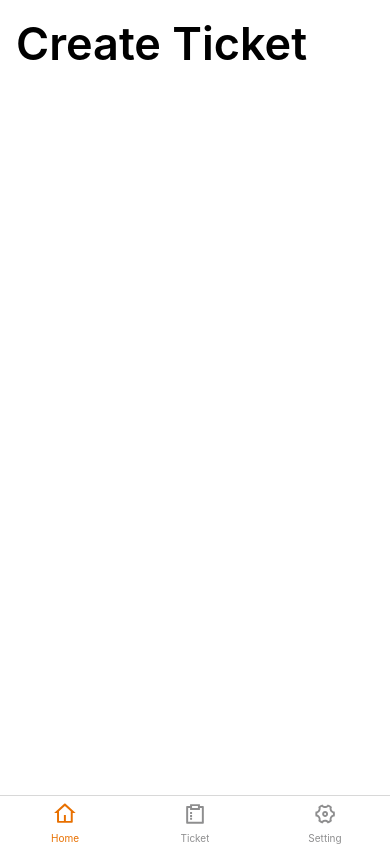
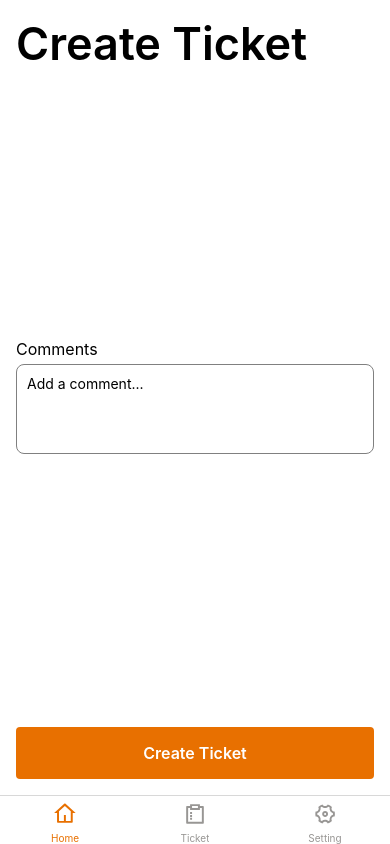
Before and after one commit to ocano12/onsite-native, a React Native app: screen /Home in a window 390 px wide. Built offline with nearby package versions, Linux system fonts and the light colour scheme.

Commit message:
added new comments section and a create ticket button

```diff
--- a/src/components/Button/index.tsx
+++ b/src/components/Button/index.tsx
@@ -1,17 +1,32 @@
 import React from 'react';
 import { Pressable, View, Text } from 'react-native';
+import { theme } from '../../styles/theme';
 
 export interface ButtonProps {
   title: string;
   disabled?: boolean;
+  onPress: () => void;
 }
 
-export const Button = ({ title, disabled = false }: ButtonProps) => {
+export const Button = ({ title, disabled = false, onPress }: ButtonProps) => {
   return (
-    <View>
-      <Pressable>
-        <Text>{title}</Text>
-      </Pressable>
-    </View>
+    <Pressable onPress={onPress}>
+      <View
+        style={{
+          backgroundColor: theme.colors.primary,
+          padding: 16,
+          borderRadius: 4,
+        }}>
+        <Text
+          style={{
+            color: theme.colors.white,
+            fontSize: theme.font.default,
+            textAlign: 'center',
+            fontWeight: '600',
+          }}>
+          {title}
+        </Text>
+      </View>
+    </Pressable>
   );
 };
--- a/src/screens/CreateTicket/CreateTicketScreen.tsx
+++ b/src/screens/CreateTicket/CreateTicketScreen.tsx
@@ -1,14 +1,40 @@
-import React from 'react';
-import { View, Text } from 'react-native';
+import React, { useState } from 'react';
+import { View, Text, Alert, TextInput } from 'react-native';
 import { ScreenContainer } from '../../components/ScreenContainer';
+import { Button } from '../../components/Button';
+import { theme } from '../../styles/theme';
+import { style } from './styles';
 
 export const CreateTicketScreen: React.FC = () => {
+  const [comment, setComment] = useState<string>('');
+
+  const createTicket = () => {
+    Alert.alert('Ticket created');
+  };
+
   return (
     <ScreenContainer>
-      <View>
-        <Text style={{ fontSize: 45, fontWeight: '600' }}>Create Ticket</Text>
+      <View style={{ flex: 1 }}>
+        <View>
+          <Text style={{ fontSize: 45, fontWeight: '600' }}>Create Ticket</Text>
+        </View>
+        <View style={{ flex: 1, justifyContent: 'center' }}>
+          <Text style={{ fontSize: theme.font.default, lineHeight: 30 }}>
+            Comments
+          </Text>
+          <TextInput
+            multiline
+            placeholder="Add a comment..."
+            numberOfLines={4}
+            onChangeText={setComment}
+            value={comment}
+            style={style.area}
+          />
+        </View>
+        <View>
+          <Button title="Create Ticket" onPress={createTicket} />
+        </View>
       </View>
-      {/* Add your components and logic for the Create Ticket screen */}
     </ScreenContainer>
   );
 };
--- /dev/null
+++ b/src/screens/CreateTicket/styles.ts
@@ -0,0 +1,14 @@
+import { StyleSheet } from 'react-native';
+import { theme } from '../../styles/theme';
+
+export const style = StyleSheet.create({
+  area: {
+    minHeight: 80,
+    borderColor: 'gray',
+    borderRadius: 8,
+    borderWidth: 1,
+    padding: 10,
+    marginBottom: 10,
+    textAlignVertical: 'top',
+  },
+});
--- a/src/styles/theme.ts
+++ b/src/styles/theme.ts
@@ -7,6 +7,16 @@ export const theme = {
   colors: {
     ...DefaultTheme.colors,
     primary: '#E87000',
+    text: '#312C28',
+    white: 'white',
+  },
+  font: {
+    small: 8,
+    medium: 12,
+    default: 16,
+    large: 24,
+    xlarge: 32,
+    xxl: 42,
   },
   size: {
     small: '16',
```
